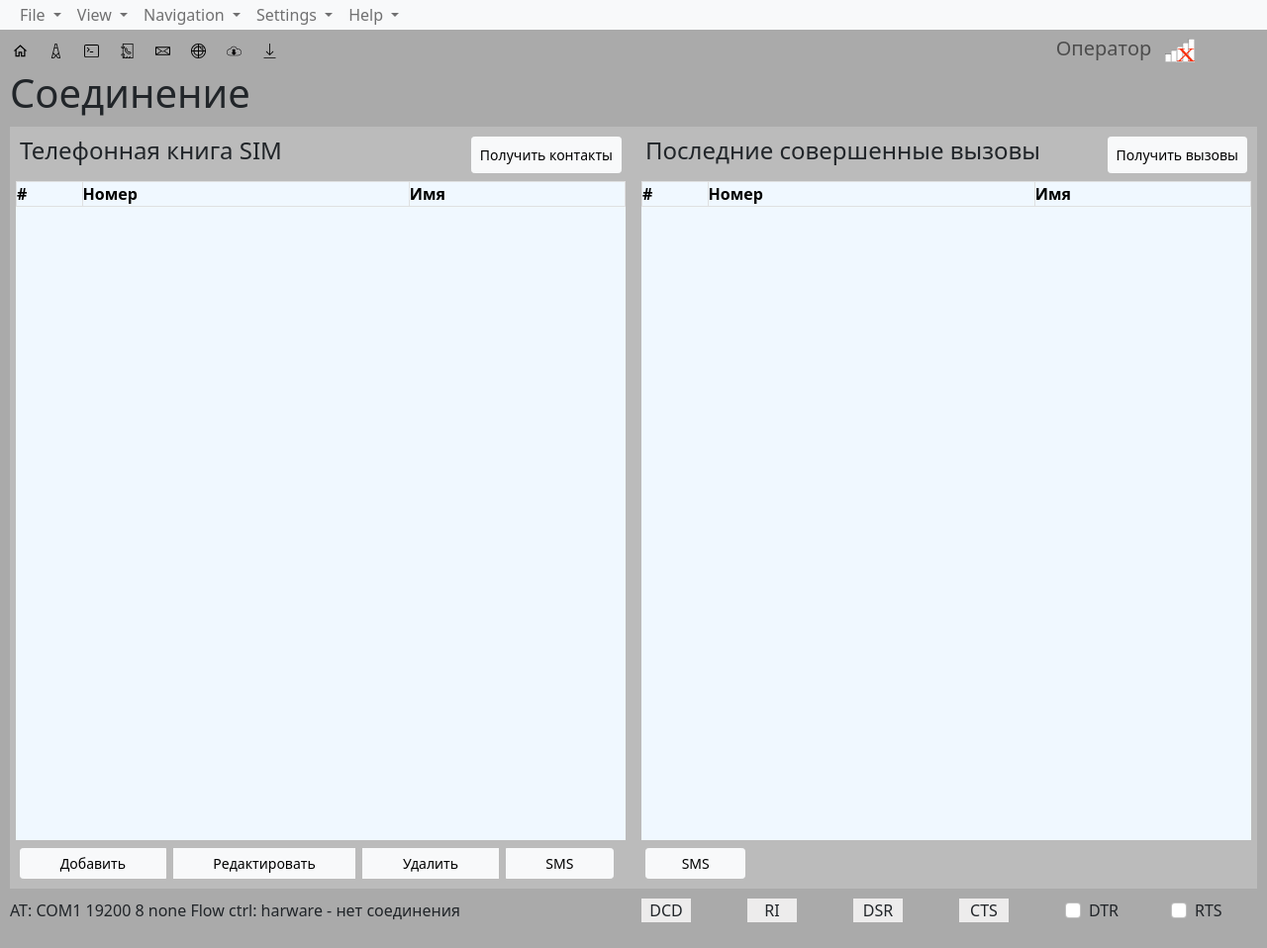
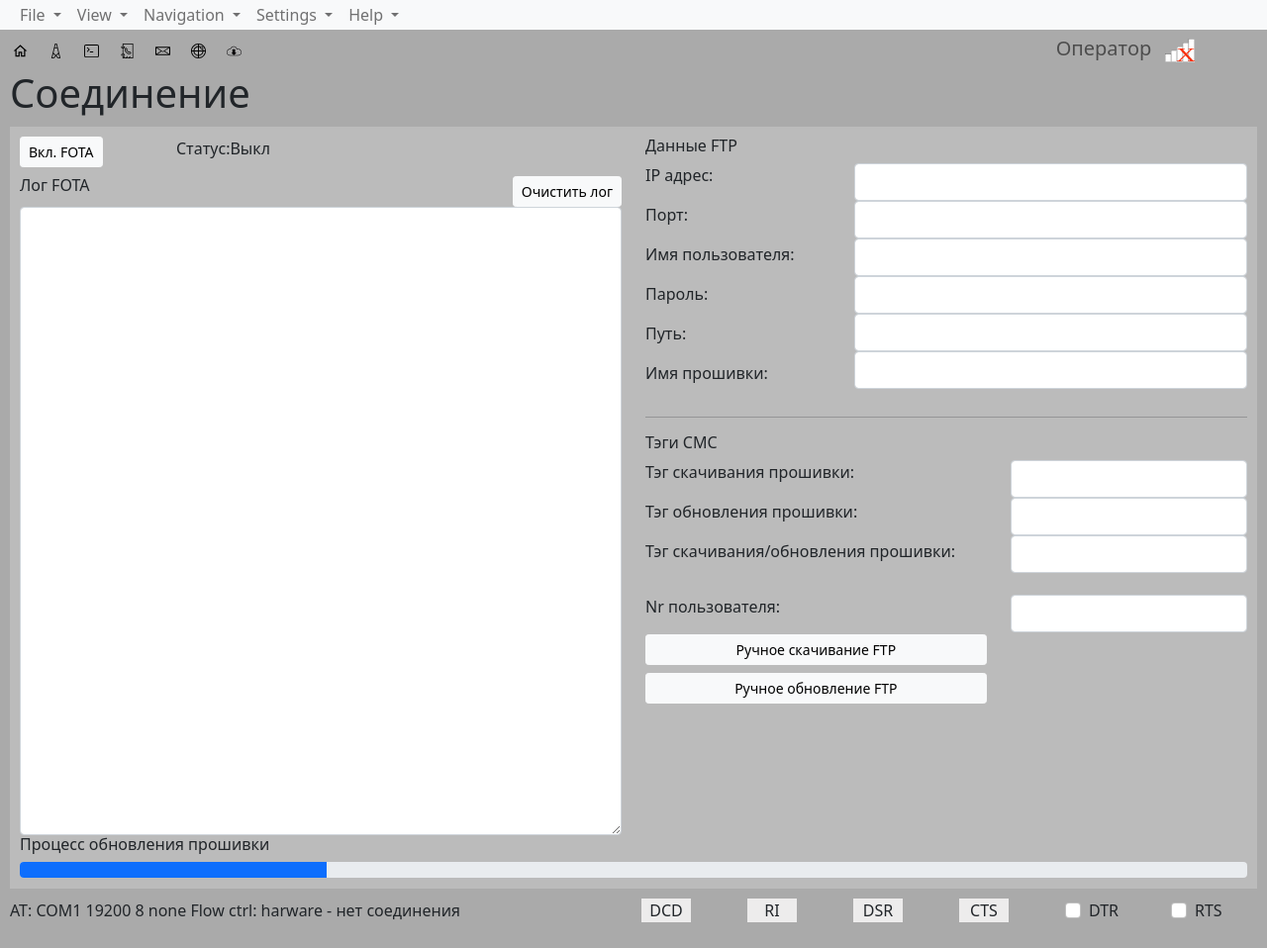
Before and after one commit to ghost211221/progress_modem_module, a Python web app: template static_web_folder/templates/main.html in a window 1280 px wide. Shown: the whole page at 99% size. Run offline with Jinja, Linux system fonts and the light colour scheme; the template is opened without the code that fills it, so the values that code supplies are empty.

Commit message:
all panels need to do submenus

```diff
--- a/static_web_folder/css/style.css
+++ b/static_web_folder/css/style.css
@@ -87,3 +87,13 @@
   .panel {
     height: 750px !important;
   }
+
+  #sms_text {
+    width: 447px !important;
+    height: 390px !important;
+  }
+
+  #sms2_text {
+    width: 634px !important;
+    height: 187px !important;
+  }
--- a/static_web_folder/templates/header.html
+++ b/static_web_folder/templates/header.html
@@ -27,9 +32,13 @@
               Navigation
             </a>
             <ul class="dropdown-menu panel-menu" aria-labelledby="navbarDropdownMenuLink">
-              <li><a class="dropdown-item" href="#">Action</a></li>
-              <li><a class="dropdown-item" href="#">Another action</a></li>
-              <li><a class="dropdown-item" href="#">Something else here</a></li>
+              <li><a class="dropdown-item" href="#">Соединение</a></li>
+              <li><a class="dropdown-item" href="#">Сетевая информация</a></li>
+              <li><a class="dropdown-item" href="#">AT терминал</a></li>
+              <li><a class="dropdown-item" href="#">Телефонная книга</a></li>
+              <li><a class="dropdown-item" href="#">СМС</a></li>
+              <li><a class="dropdown-item" href="#">Позиционирование</a></li>
+              <li><a class="dropdown-item" href="#">FOTA</a></li>
             </ul>
           </li>
           <li class="nav-item dropdown">
@@ -80,9 +100,6 @@
         <li class="nav-item active">
           <a class="nav-link" href="#"><img src="../img/download-from-the-cloud-svgrepo-com.svg" alt="" class="icon network" data-toggle="popover"></a>
         </li>
-        <li class="nav-item active">
-          <a class="nav-link" href="#"><img src="../img/download-svgrepo-com.svg" alt="" class="icon network" data-toggle="popover"></a>
-        </li>
       </ul>
       <span class="navbar-text">
         <span style="font-size: 20px;margin-right: 5px">Оператор</span>
--- a/static_web_folder/templates/main.html
+++ b/static_web_folder/templates/main.html
@@ -30,6 +30,8 @@
             {% include 'panels/at_terminal.html' %}
             {% include 'panels/phonebook.html' %}
             {% include 'panels/sms.html' %}
+            {% include 'panels/positioning.html' %}
+            {% include 'panels/fota.html' %}
         </div>
         <div class="footer">
             {% include 'footer.html' %}
--- /dev/null
+++ b/static_web_folder/templates/panels/fota.html
@@ -0,0 +1,80 @@
+<div class="panel panel-default" id="panel-positioning">
+    <div class="panel-body">
+        <div class="row row-cols-2">
+            <div class="col">
+                <div class="row row-cols-2">
+                    <div class="col col-3">
+                        <button class="btn btn-sm btn-light">
+                            Вкл. FOTA
+                        </button>
+                    </div>
+                    <div class="col">
+                        <p>Статус:<span>Выкл</span></p>
+                    </div>
+                </div>
+
+                <div class="d-flex justify-content-between">
+                    <h6>Лог FOTA</h6>
+                    <button class="btn btn-sm btn-light">Очистить лог</button>
+                </div>
+
+                <textarea name="" id="" cols="15" rows="10" class="form-control pt-1" style="width: 100% !important;height: 635px;"></textarea>
+            </div>
+
+            <div class="col">
+                <h6>Данные FTP</h6>
+                <div class="row row-cols-2">
+                    <div class="col col-4">
+                        <p>IP адрес:</p>
+                        <p>Порт:</p>
+                        <p>Имя пользователя:</p>
+                        <p>Пароль:</p>
+                        <p>Путь:</p>
+                        <p>Имя прошивки:</p>
+                    </div>
+                    <div class="col col-8">
+                        <input type="text" name="" id="" class="form-control">
+                        <input type="text" name="" id="" class="form-control">
+                        <input type="text" name="" id="" class="form-control">
+                        <input type="text" name="" id="" class="form-control">
+                        <input type="text" name="" id="" class="form-control">
+                        <input type="text" name="" id="" class="form-control">
+                    </div>
+                </div>
+                <hr/>
+                <h6>Тэги СМС</h6>
+                <div class="row row-cols-2">
+                    <div class="col col-7">
+                        <p>Тэг скачивания прошивки:</p>
+                        <p>Тэг обновления прошивки:</p>
+                        <p>Тэг скачивания/обновления прошивки:</p>
+                    </div>
+                    <div class="col col-5">
+                        <input type="text" name="" id="" class="form-control">
+                        <input type="text" name="" id="" class="form-control">
+                        <input type="text" name="" id="" class="form-control">
+                    </div>
+                </div>
+
+                <div class="row row-cols-2 pt-3">
+                    <div class="col col-7">
+                        <p>Nr пользователя:</p>
+                        <div class="d-grid gap-2">
+                            <button class="btn btn-sm btn-light">Ручное скачивание FTP</button>
+                            <button class="btn btn-sm btn-light">Ручное обновление FTP</button>
+                        </div>
+                    </div>
+                    <div class="col col-5">
+                        <input type="text" name="" id="" class="form-control">
+                    </div>
+                </div>
+            </div>
+        </div>
+
+        <h6>Процесс обновления прошивки</h6>
+        <div class="progress">
+            <div class="progress-bar" role="progressbar" style="width: 25%" aria-valuenow="25" aria-valuemin="0" aria-valuemax="100"></div>
+        </div>
+
+    </div>
+</div>
--- a/static_web_folder/templates/panels/phonebook.html
+++ b/static_web_folder/templates/panels/phonebook.html
@@ -1,4 +1,4 @@
-<div class="panel panel-default" id="panel-network">
+<div class="panel panel-default" id="panel-network" style="display: none">
     <div class="panel-body">
         <div class="panel panel-default">
             <div class="row row-cols-2">
--- /dev/null
+++ b/static_web_folder/templates/panels/positioning.html
@@ -0,0 +1,108 @@
+<div class="panel panel-default" id="panel-positioning" style="display: none">
+    <div class="panel-body">
+        <table class="table table-borderless ">
+            <tbody>
+                <tr>
+                    <td>
+                        Сенсоры:
+                    </td>
+                    <td>
+                        <div class="form-check">
+                            <input class="form-check-input" type="checkbox" value="" id="gnss">
+                            <label class="form-check-label" for="rts">
+                                GNSS
+                            </label>
+                        </div>
+                    </td>
+                    <td>[не тестировано] <button class="btn btn-sm btn-light">Тест</button></td>
+                    <td></td>
+                    <td>MGA сервер:</td>
+                    <td><button class="btn btn-sm btn-light">Конфигурировать</button></td>
+                </tr>
+                    <td>
+                    </td>
+                    <td>
+                        <div class="form-check">
+                            <input class="form-check-input" type="checkbox" value="" id="cell_locate">
+                            <label class="form-check-label" for="rts">
+                                Обнаружение ячейки
+                            </label>
+                        </div>
+                    </td>
+                    <td>[не тестировано] <button class="btn btn-sm btn-light">Тест</td>
+                    <td></td>
+                    <td>MGA сервер:</td>
+                    <td><button class="btn btn-sm btn-light">Конфигурировать</button></td>
+                </tr>
+            </tbody>
+        </table>
+
+        <hr/>
+
+        <div class="row row-cols-2">
+            <div class="col col-2">
+                <p>Таймаут (сек):</p>
+                <p>Точность (м):</p>
+                <p>Тип поиска:</p>
+                <button class="btn-sm btn-light">Найти</button>
+            </div>
+            <div class="col col-2">
+                <input type="number" name="" id="" class="form-control" value="100">
+                <input type="number" name="" id="" class="form-control" value="5000">
+                <select name="" id="" class="form-select form-select-sm mb-2">
+                    <option value="normal" selected>Нормальный</option>
+                    <option value="deep">Глубокий</option>
+                </select>
+            </div>
+        </div>
+
+        <hr/>
+
+        <div class="row row-cols-4">
+            <div class="col col-2">
+                <p>Сенсор:</p>
+                <p>Дата:</p>
+                <p>Lat:</p>
+                <p>Alt:</p>
+                <p>Направление:</p>
+            </div>
+            <div class="col col-2">
+                <p>---</p>
+                <p>---</p>
+                <p>---</p>
+                <p>---</p>
+                <p>---</p>
+            </div>
+            <div class="col col-2">
+                <p style="height: 24px"></p>
+                <p>Время:</p>
+                <p>Lng:</p>
+                <p>Скорость:</p>
+                <p>Неопределенность:</p>
+            </div>
+            <div class="col col-2">
+                <p style="height: 24px"></p>
+                <p>---</p>
+                <p>---</p>
+                <p>---</p>
+                <p>---</p>
+            </div>
+        </div>
+
+        <hr/>
+
+        <button class="btn btn-sm btn-light">...на карте</button>
+        <div class="row row-cols-2">
+            <div class="col col-3">
+                Использован сервис вэб карт:
+            </div>
+            <div class="col col-2">
+                <select name="" id="" class="form-select form-select-sm mb-2">
+                    <option value="GoogleMaps">GoogleMaps</option>
+                    <option value="OpenStreetMap" selected>OpenStreetMap</option>
+                </select>
+            </div>
+        </div>
+
+    </div>
+</div>
--- a/static_web_folder/templates/panels/sms.html
+++ b/static_web_folder/templates/panels/sms.html
@@ -0,0 +1,55 @@
+<div class="panel panel-default" id="panel-network" style="display: none">
+    <div class="panel-body">
+        <div class="panel panel-default">
+            <div class="row row-cols-2">
+                <div class="col col-5">
+                    <h5>Отправить текстовое сообщение</h5>
+                    <p>Номер телефона для отправки</p>
+                    <input type="text" name="" id="" class="form-control col-sm">
+                    <p>Текст</p>
+                    <textarea name="sms_text" id="sms_text" cols="20" rows="10" class="form-control"></textarea>
+                    <div class="d-flex justify-content-end pt-1">
+                        <button class="btn btn-sm btn-light me-1">Очистить</button>
+                        <button class="btn btn-sm btn-light">Оотправить</button>
+                    </div>
+                    <h5 class="mt-3">Серсвисный центр коротких сообщений</h5>
+                    <p>Номер</p>
+                    <input type="text" name="" id="" class="form-control col-sm">
+                    <div class="d-flex justify-content-end pt-1">
+                        <button class="btn btn-sm btn-light">Установить</button>
+                    </div>
+                </div>
+                <div class="col col-7">
+                    <h5>Список сообщений</h5>
+                    <table class="table table-bordered" style="background-color: white;">
+                        <thead class="table-light">
+                            <th>#</th>
+                            <th>Номер</th>
+                            <th>Дата</th>
+                            <th>Статус</th>
+                        </thead>
+                        <tbody style="height: 320px; overflow-y: auto;">
+                        </tbody>
+                    </table>
+                    <div class="d-flex justify-content-end pt-1">
+                        <button class="btn btn-sm btn-light">Повторить</button>
+                        <button class="btn btn-sm btn-light">Удалить</button>
+                        <button class="btn btn-sm btn-light">Удалить все</button>
+                    </div>
+                    <p>Текст</p>
+                    <textarea name="sms2_text" id="sms2_text" cols="20" rows="10" class="form-control"></textarea>
+                    <div class="d-flex justify-content-between mt-1">
+                        <p>СМС оповещение</p>
+                        <button class="btn btn-sm btn-light">Включить</button>
+                    </div>
+                    <div class="form-check">
+                        <input class="form-check-input" type="checkbox" readonly value="" id="rts">
+                        <label class="form-check-label" for="rts">
+                            Автоматическое чтение RX СМС
+                        </label>
+                    </div>
+                </div>
+            </div>
+        </div>
+    </div>
+</div>
```
Also changed, not shown: other parts of static_web_folder/templates/header.html (+28 -12 lines).
